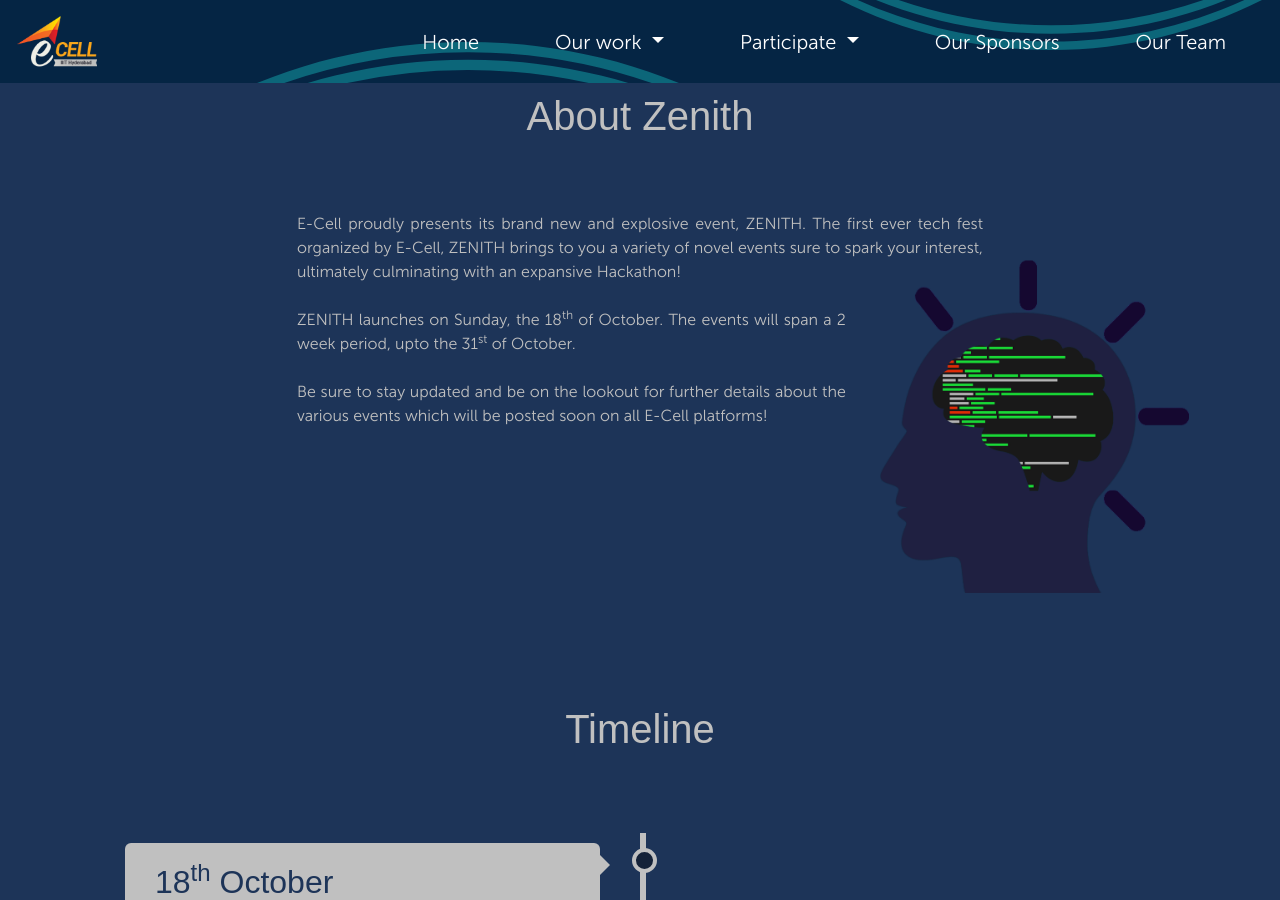
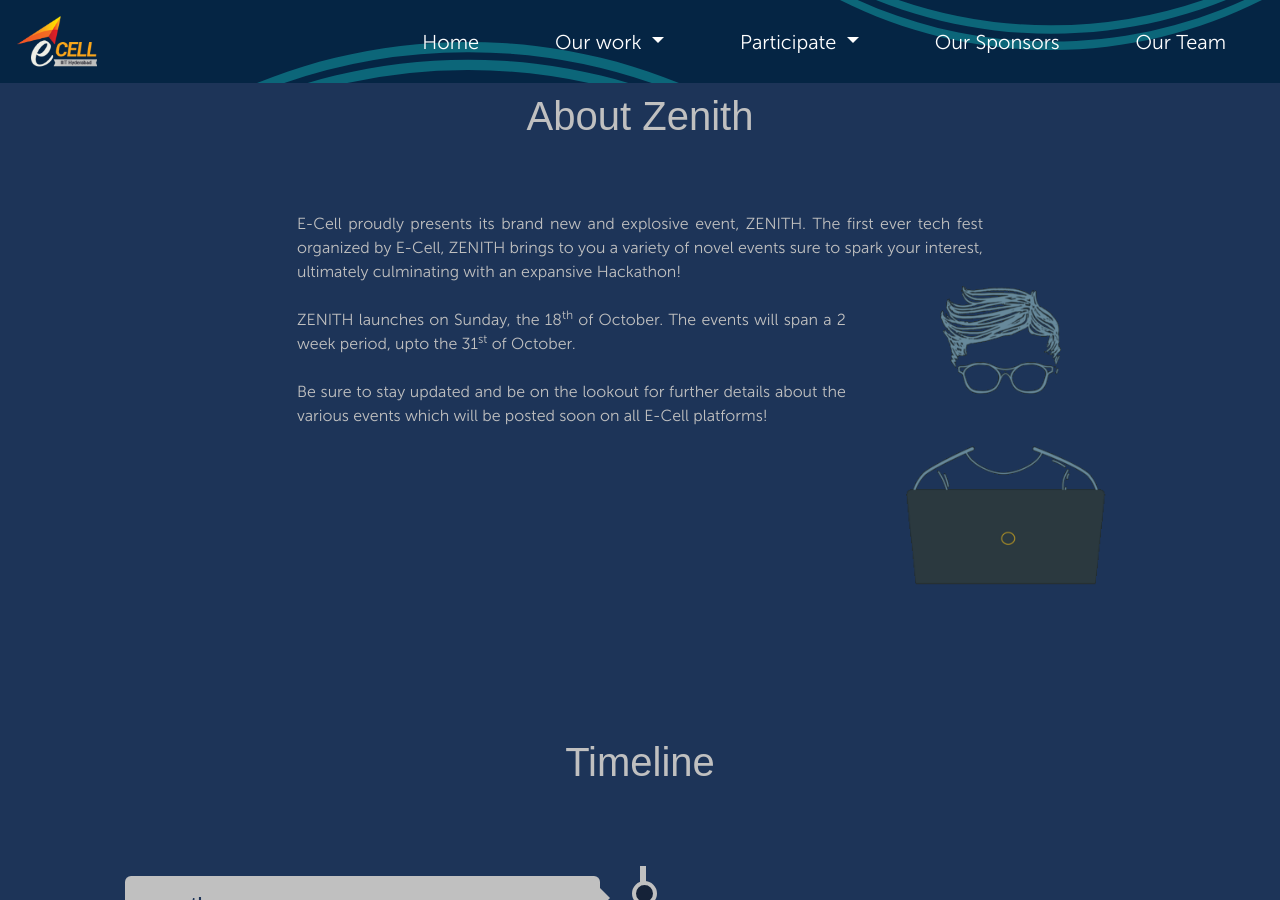
Before and after one commit to IIIT-ECell/website_2019, a Jekyll site: the page built from zenith.md, in a window 1280 px wide and 900 px high, scrolled down 920 px. Built offline with Jekyll 4.4.1, drawn with Linux system fonts in a browser that asks for light colours; nearby versions of some CDN libraries; some web fonts are replaced.

Commit message:
updated image

```diff
--- a/_layouts/zenith.html
+++ b/_layouts/zenith.html
@@ -36,7 +36,7 @@
         <div class=" clr col col-lg-8 col-md-10 col-xs-11 mx-auto text-justify">
             <p>
                 E-Cell proudly presents its brand new and explosive event, ZENITH. The first ever tech fest organized by E-Cell, ZENITH brings to you a variety of novel events sure to spark your
-                interest, ultimately culminating with an expansive <img src="{{ site.baseurl }}/assets/imgs/The_head.png" alt="head picture" class="wrap-pic img-fluid "></img>Hackathon!
+                interest, ultimately culminating with an expansive <img src="{{ site.baseurl }}/assets/imgs/The_guy.png" alt="head picture" class="wrap-pic img-fluid "></img>Hackathon!
                 <br><br>
                 ZENITH launches on Sunday, the 18<sup>th</sup> of October. The events will span a 2 week period, upto the 31<sup>st</sup> of October.
                 <br><br>
```
Also changed, not shown: assets/imgs/The_guy.png.
